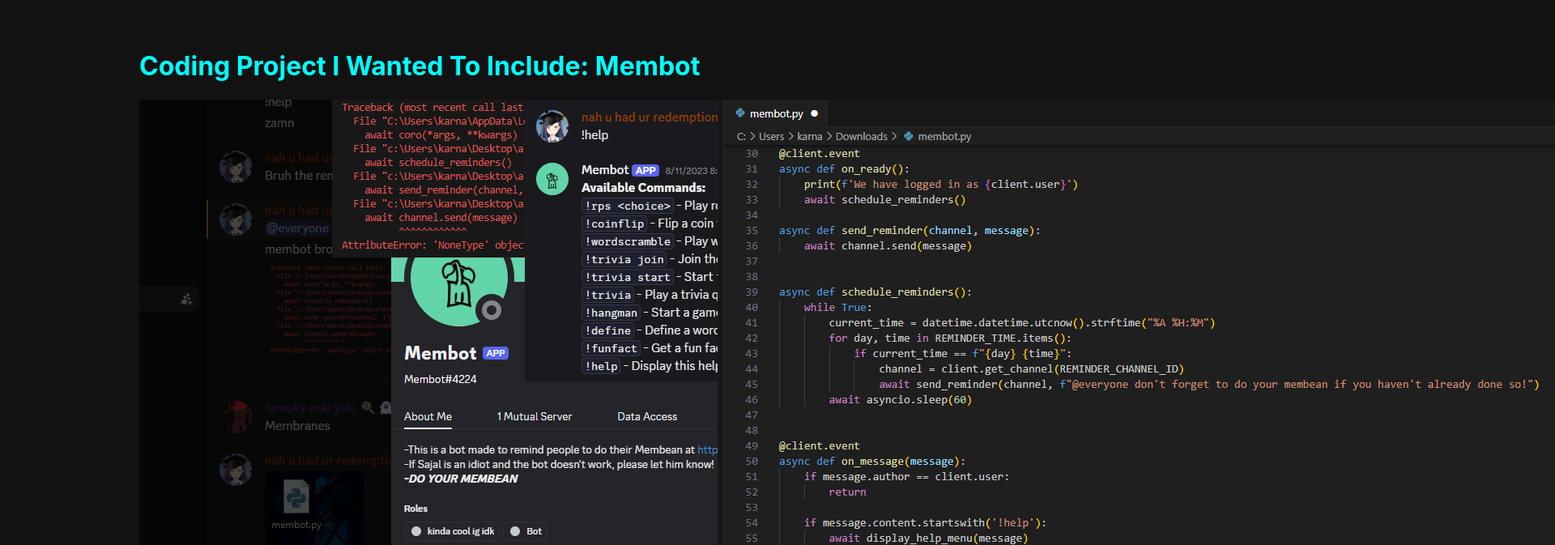
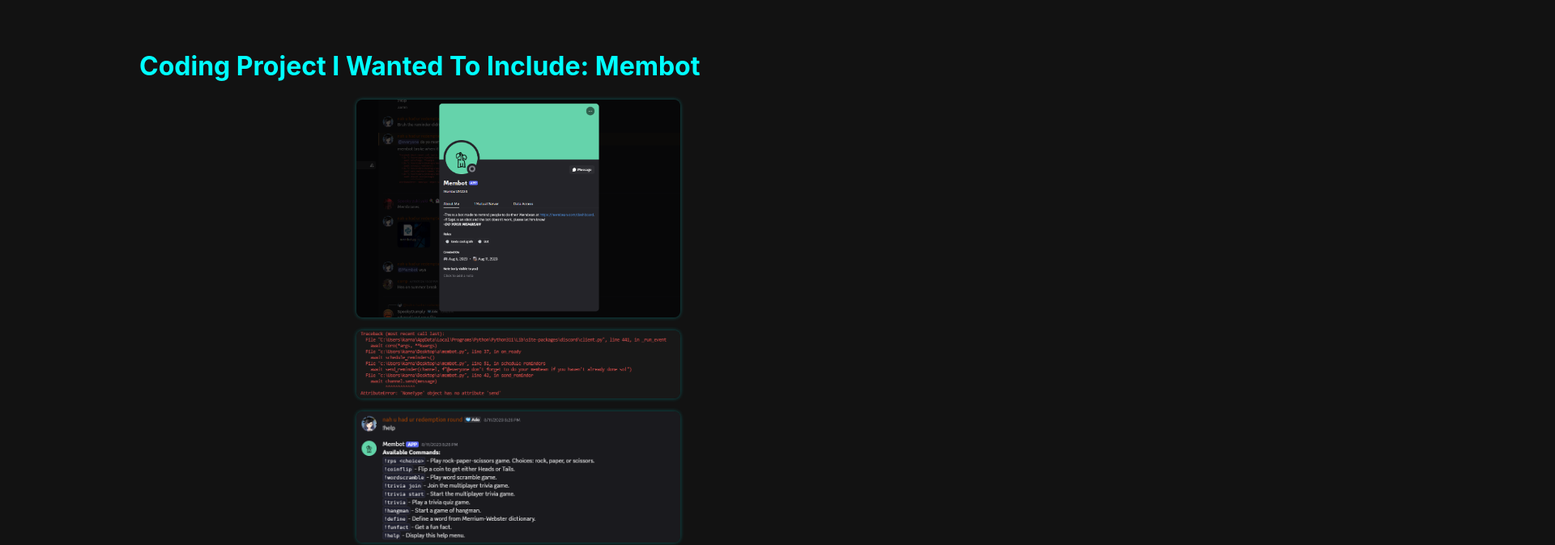
Before and after one commit to RealDumply/realdumply.github.io, a plain HTML site: page index.html in a window 1280 px wide. Shown: the part 2640-3313 px from the top of the page at 81% size, 1920 px wide, since content can reach past the window. Drawn offline with Linux system fonts and the light colour scheme.

```diff
--- a/index.html
+++ b/index.html
@@ -74,11 +74,11 @@
 
     <section id="membot">
         <h2>Coding Project I Wanted To Include: Membot</h2>
-        <div class="photo-grid membot-grid">
-            <img src="membot2.png" class="project-image2">
-            <img src="membot1.png" class="project-image2">
-            <img src="membot3.png" class="project-image2">
-            <img src="membot5.png" class="project-image2">
+        <div class="project-image2">
+            <img src="membot2.png" class="project-image3">
+            <img src="membot1.png" class="project-image3">
+            <img src="membot3.png" class="project-image3">
+            <img src="membot5.png" class="project-image3">
         </div>
         <p>
         I've always wanted to make a Discord bot, and this project allowed me to. This was a personal project I made for me and my classmates. In our English classes, we had to do vocabulary training twice a week on a website called Membean and a lot of my classmates forgot to do it. So, I created Membot, a bot to remind my classmates to do their Membean at 9pm on Friday, Saturday, and Sunday. I did it all myself on VS Code and in addition to reminding my classmates, I made fun games on it like Akinator or trivia.
```
